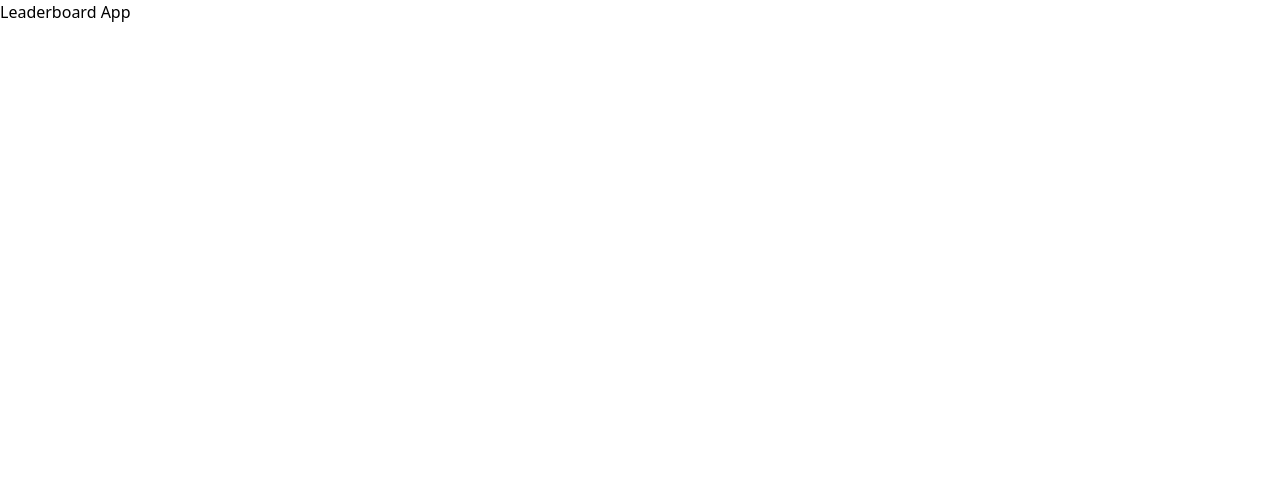
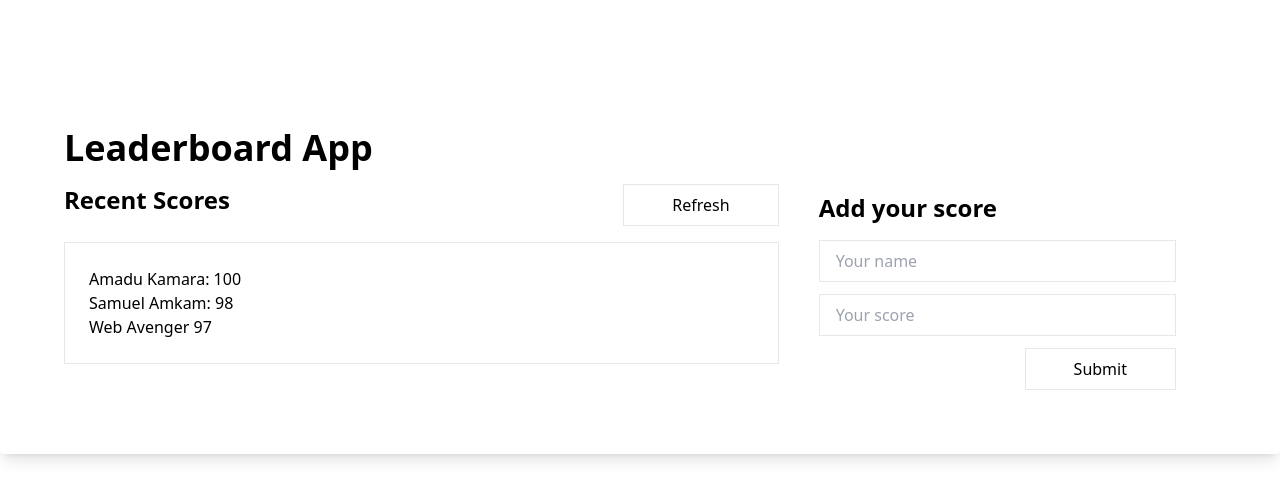
Before and after one commit to AmaduKamara/leaderboard-app, a website built with webpack: page src/index.html in a window 1280 px wide. Built offline with nearby package versions, Linux system fonts and the light colour scheme.

Commit message:
Add HTML structure as per wireframe design

```diff
--- a/src/index.html
+++ b/src/index.html
@@ -7,6 +7,39 @@
     <title>Leaderboard App</title>
   </head>
   <body>
-    <h1>Leaderboard App</h1>
+    <main class="container mx-auto bg-white shadow-lg rounded mt-16">
+      <div class="flex w-full p-16">
+        <div class="w-8/12">
+          <div>
+            <h1 class="font-semibold text-4xl">Leaderboard App</h1>
+          </div>
+          <div class="flex justify-between justify-center align-items-center my-4">
+            <h2 class="font-semibold text-2xl">Recent Scores</h2>
+            <button type="button" class="border py-2 px-12">Refresh</button>
+          </div>
+          <div class="w-full border p-6">
+            <ul>
+              <li>Amadu Kamara: 100</li>
+              <li>Samuel Amkam: 98</li>
+              <li>Web Avenger 97</li>
+            </ul>
+          </div>
+        </div>
+        <div class="mt-16 mx-10 w-4/12">
+          <h2 class="font-semibold text-2xl">Add your score</h2>
+          <form class="mt-4">
+            <div class="mb-3">
+              <input type="text" placeholder="Your name" class="border py-2 px-4 w-full" />
+            </div>
+            <div class="mb-3">
+              <input type="text" placeholder="Your score" class="border py-2 px-4 w-full" />
+            </div>
+            <div class="flex justify-end">
+              <button type="submit" class="border py-2 px-12">Submit</button>
+            </div>
+          </form>
+        </div>
+      </div>
+    </main>
   </body>
 </html>
```
